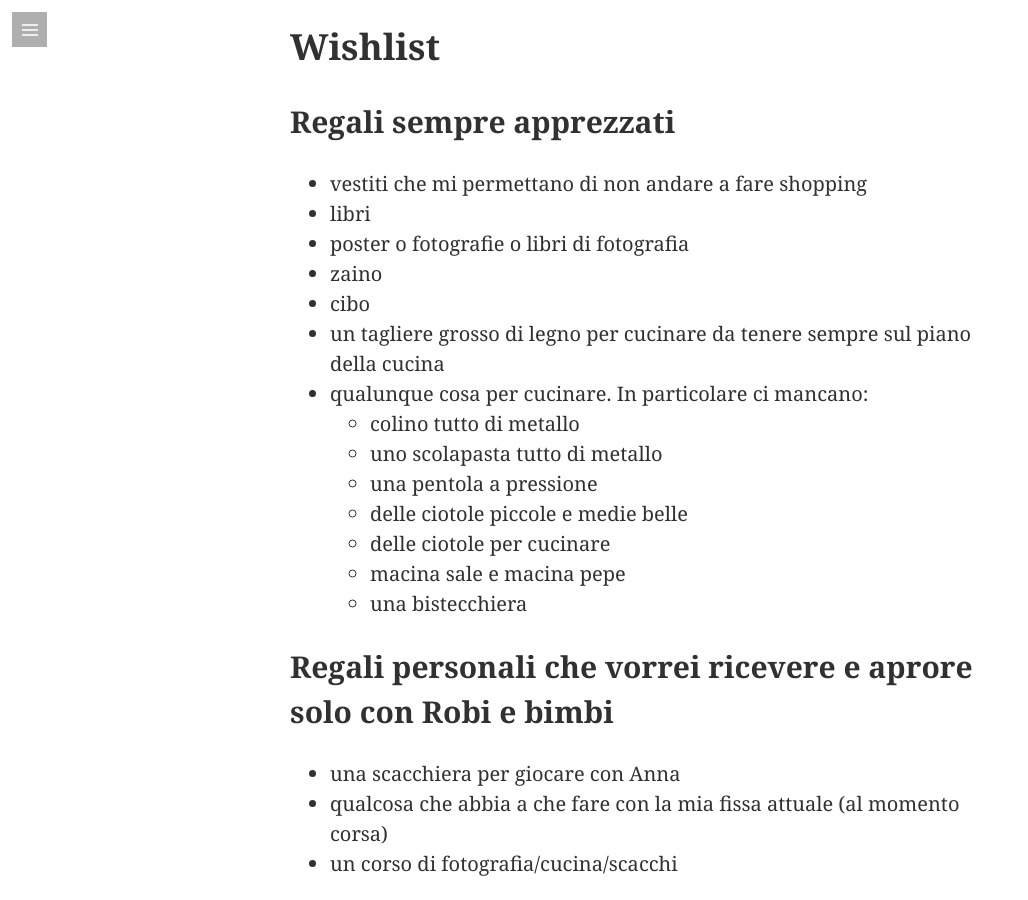
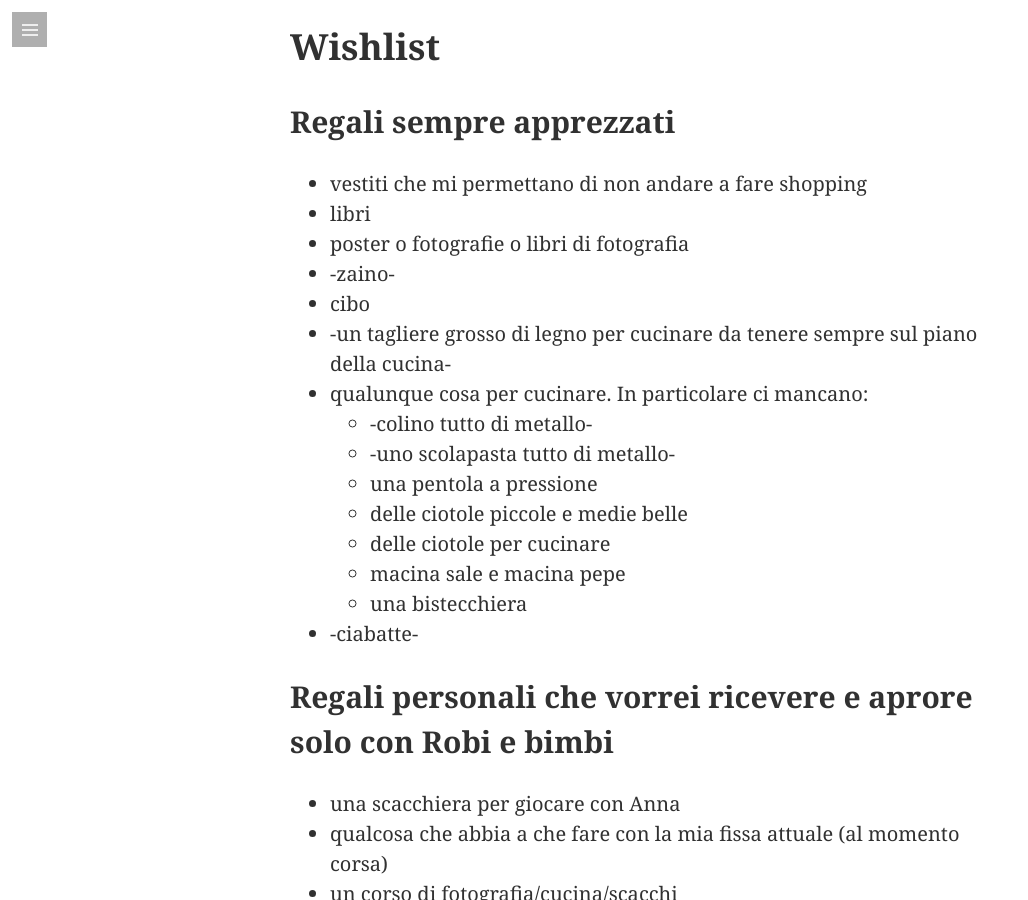
Before and after one commit to davidevernizzi/davidevernizzi.github.io, a Jekyll site: the page built from wishlist/wishlist.md, in a window 1280 px wide and 900 px high, scrolled down 410 px. Shown: the whole window, without its empty margins (0-1028 px from the left). Built offline with Jekyll 4.4.1, drawn with Linux system fonts in a browser that asks for light colours; some web fonts are replaced; our own code applies the rules of GitHub Pages for plain Markdown files.

Commit message:
updated wishlist

```diff
--- a/wishlist/wishlist.md
+++ b/wishlist/wishlist.md
@@ -5,17 +5,18 @@
 * vestiti che mi permettano di non andare a fare shopping
 * libri
 * poster o fotografie o libri di fotografia
-* zaino
+* -zaino-
 * cibo
-* un tagliere grosso di legno per cucinare da tenere sempre sul piano della cucina
+* -un tagliere grosso di legno per cucinare da tenere sempre sul piano della cucina-
 * qualunque cosa per cucinare. In particolare ci mancano:
-    * colino tutto di metallo
-    * uno scolapasta tutto di metallo
+    * -colino tutto di metallo-
+    * -uno scolapasta tutto di metallo-
     * una pentola a pressione
     * delle ciotole piccole e medie belle
     * delle ciotole per cucinare
     * macina sale e macina pepe
     * una bistecchiera
+* -ciabatte-
 
 ## Regali personali che vorrei ricevere e aprore solo con Robi e bimbi
 
```
